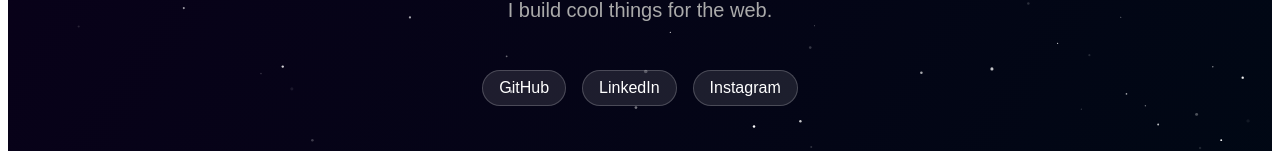
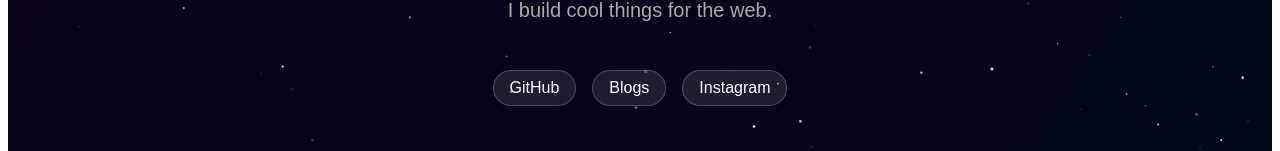
Before and after one commit to devSamkit/nextJSMain, a Next.js app: page / in a window 1280 px wide. Shown: the part 525-676 px from the top of the page. Built offline with nearby package versions, Linux system fonts and the light colour scheme.

Commit message:
Update index.js with blogs link

```diff
--- a/pages/index.js
+++ b/pages/index.js
@@ -41,12 +41,12 @@ export default function Home() {
               GitHub
             </a>
             <a
-              href="https://www.linkedin.com/in/jsamkit"
+              href="https://blogs.foxtako.com"
               target="_blank"
               rel="noopener noreferrer"
               style={styles.linkButton}
             >
-              LinkedIn
+              Blogs
             </a>
             <a
               href="https://instagram.com/samkitjain__"
```
